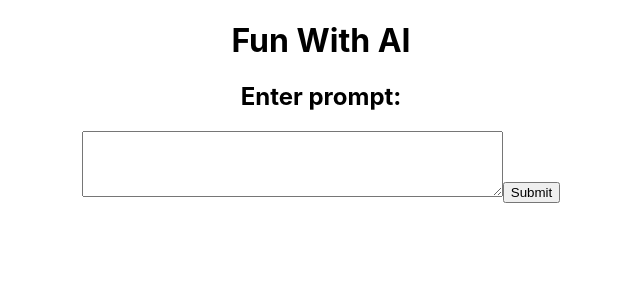
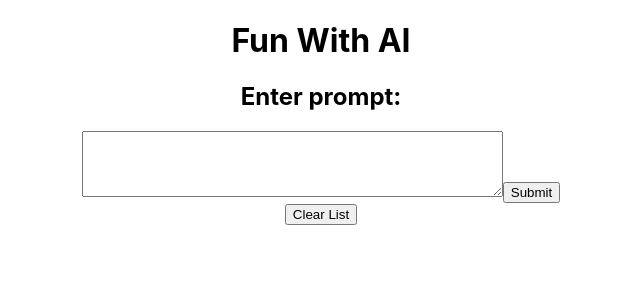
Before and after one commit to maniutin/fun-with-ai, a React (Create React App) app: page / in a window 1280 px wide. Shown: the top 300 px of the page, without its empty margins (319-959 px from the left). Built offline with nearby package versions, Linux system fonts and the light colour scheme.

Commit message:
add Clear List button

```diff
--- a/src/App.js
+++ b/src/App.js
@@ -39,6 +39,7 @@ function App() {
         returnedText={returnedText}
         enteredPrompt={enteredPrompt}
         pastPrompts={pastPrompts}
+        setPastPrompts={setPastPrompts}
       />
     </div>
   );
--- a/src/components/ResultList.js
+++ b/src/components/ResultList.js
@@ -1,7 +1,7 @@
 import "./ResultList.css";
 
 export default function ResultList(props) {
-  const { returnedText, enteredPrompt, pastPrompts } = props;
+  const { returnedText, enteredPrompt, pastPrompts, clearList } = props;
 
   const allPrompts = pastPrompts.slice(0, 10).map((prompt, index) => (
     <div key={index}>
@@ -22,6 +22,7 @@ export default function ResultList(props) {
 
   return (
     <div className="result-list">
+      <button onClick={clearList}>Clear List</button>
       {pastPrompts.length !== 0 && <h1>Results</h1>}
       {allPrompts}
     </div>
--- a/src/components/ResultListContainer.js
+++ b/src/components/ResultListContainer.js
@@ -3,11 +3,16 @@ import { useEffect } from "react";
 import ResultList from "./ResultList";
 
 export default function ResultListContainer(props) {
-  const { returnedText, enteredPrompt, pastPrompts } = props;
+  const { returnedText, enteredPrompt, pastPrompts, setPastPrompts } = props;
 
   useEffect(() => {
     localStorage.setItem("recent-prompts", JSON.stringify(pastPrompts));
   }, [pastPrompts]);
+
+  const clearList = () => {
+    setPastPrompts([]);
+    localStorage.clear();
+  };
 
   return (
     <div className="result-list">
@@ -15,6 +20,7 @@ export default function ResultListContainer(props) {
         returnedText={returnedText}
         enteredPrompt={enteredPrompt}
         pastPrompts={pastPrompts}
+        clearList={clearList}
       />
     </div>
   );
```
